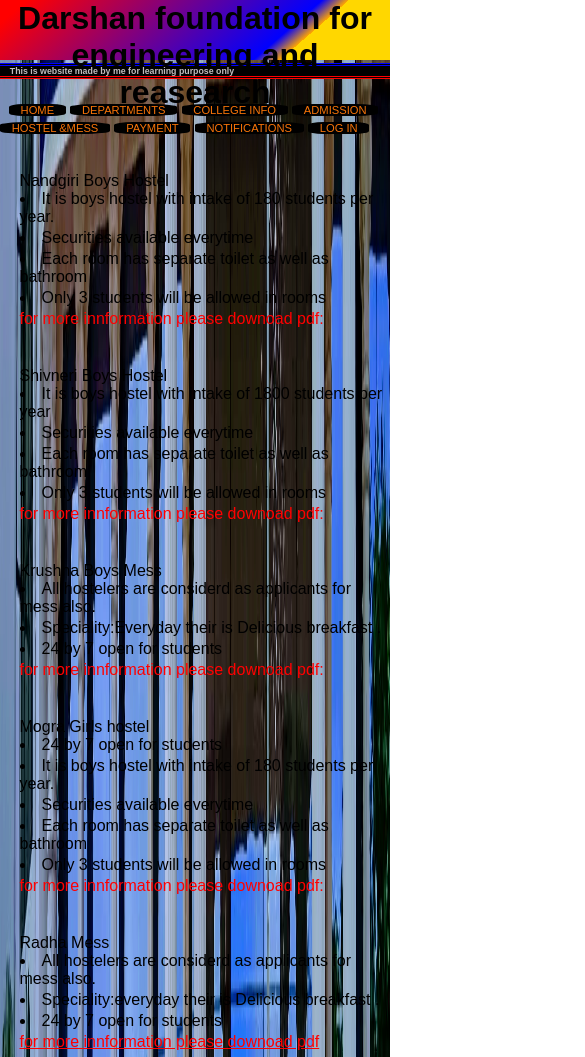
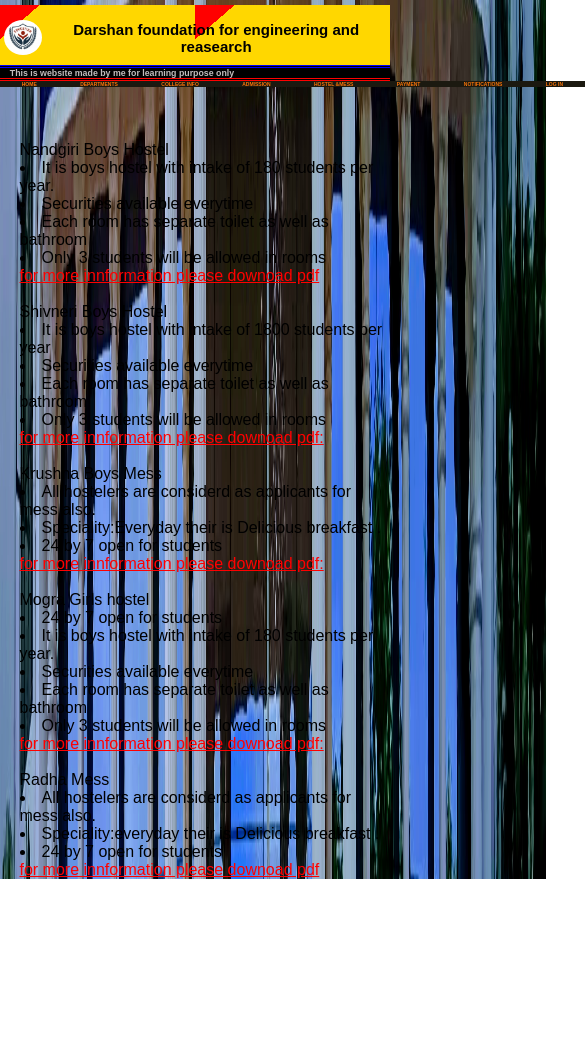
Before and after one commit to DarshanD96k/College-full-web, a plain HTML site: page HOSTEL AND MESS.HTML in a window 390 px wide. Shown: the whole page, 585 px wide, since content can reach past the window. After the commit the page ends 879 px from the top, so only its background shows below. Drawn offline with Linux system fonts and the light colour scheme; files whose address does not match are found by name.

Commit message:
college full web commit

```diff
--- a/Css/Admission.css
+++ b/Css/Admission.css
@@ -1,10 +1,8 @@
 *{
 font-family: sans-serif;
 
-
-background-image: none;
-margin:auto;
-margin-bottom: 3px;
+padding: 0px;
+margin:0px;
 }
 .backadd{
     justify-content: center;
--- a/Css/Collegeinfo.css
+++ b/Css/Collegeinfo.css
@@ -1,5 +1,5 @@
 *{padding:0px;
-  margin:auto;
+  margin:0px;
 
 }
 .infocon{
@@ -10,10 +10,10 @@
     margin: 10%;
     border-radius: 50px;
     border-block-end-color: red;
-    border-block-end-width: 8px;
+    border-block-end-width: 5px;
     border-block-end-style: groove;
     border-block-start-color: blue;
-    border-block-start-width: 8px;
+    border-block-start-width: 5px;
     border-block-start-style: groove;
 }
 .infohead{
--- a/Css/HM.css
+++ b/Css/HM.css
@@ -3,8 +3,7 @@
 
 
     background-image: none;
-    margin:auto;
-    margin-bottom: 3px;
+    margin: 0px;
     }
 hm{
     margin-left: 5%;
--- a/Css/Menu.css
+++ b/Css/Menu.css
@@ -35,15 +35,71 @@
 
 .tab{
     color: rgb(248, 116, 8);
-    background-color: black;
+    margin: auto;
+    font-weight: bolder;
+
+
+
     text-decoration: none;
-    padding-right: 3%;
-    padding-left: 3%;
-    border-radius: 25%;
-    font-size: 70%;
+    font-size: 120%;
 }
 .tab:hover{
 
     background-color:blue;
 
 }
+.imgcol11{
+
+    height: 7%;
+    width:5%;
+    border-radius: 51%;
+
+
+
+}
+.alltabs{
+    background-color: rgb(27, 25, 16);
+    height: 25%;
+    width: 100%;
+    display: flex;
+    justify-content: center;
+}
+.headi1{
+
+    display: flex;
+    justify-content: center;
+    align-items: center;
+    margin-top: 5px;
+}
+
+
+/*----------------------------------------------------------*/
+
+@media screen and (max-width:1000px)
+  {
+
+ *{
+  margin: 0px;
+  padding: 0px;
+  box-sizing: border-box;
+
+  }
+  .alltabs{
+    background-color: rgb(27, 25, 16);
+    height: 25%;
+    width: 150%;
+    display: flex;
+    justify-content: center;
+}
+
+
+.tab{
+    color: rgb(248, 116, 8);
+    margin: auto;
+    font-weight: bolder;
+
+
+
+    text-decoration: none;
+    font-size: 5px;
+}}
--- a/Css/collegemenu.css
+++ b/Css/collegemenu.css
@@ -5,12 +5,15 @@
 
 }
 .headi1{
-    background:linear-gradient(139deg,red 05%, blue 60%,orange 65%, gold 0%);
+    background:linear-gradient(139deg,red 15%,  gold 0%);
     background-size: 120%;
 
     font-size: 25px;
+    padding: 1%;
 
-    justify-items: center;
+
+    display: flex;
+    justify-content: center;
     align-items: center;
 }
 .headi2{
@@ -162,8 +165,8 @@
     font-size: 20px;
 }
 .imgcol51{
-    height: 20%;
-    width:10%;
+    height: 15%;
+    width:7%;
     border-radius: 51%;
 
 
--- a/HOSTEL AND MESS.HTML
+++ b/HOSTEL AND MESS.HTML
@@ -1,16 +1,22 @@
 <!DOCTYPE html>
 <head>
-    <h1><center> Darshan foundation
+    <h1 class="headi1" > <div class="subcol-5"  >
+
+        <img src="images/collegelogo.jpg" class="imgcol51" alt=""> &nbsp;<center >Darshan foundation
          for engineering and reasearch  </center>
-</h1>
+
+    </div> </h1>
+
     <h2> &nbsp  &nbsp This is website made by me for learning purpose only
 
     </h2>
     <link rel="stylesheet" href="Css/Menu.css">
+    <link rel="stylesheet" href="Css/collegemenu.css">
     <link rel="stylesheet" href="Css/HM.css">
-</head><br>
-<body>  &nbsp
-    <a class="tab" href="index.html"> HOME</a>
+</head>
+<body>
+    <div class="alltabs">
+      <a class="tab"  href="index.html"> HOME</a>
        <a class="tab" href="DEPARTMENTS.HTML"> DEPARTMENTS</a>
          <a  class="tab" href="COLLEGE INFO.HTML">COLLEGE INFO</a>
          <a  class="tab" href="ADMISSION.HTML">ADMISSION</a>
@@ -18,7 +24,7 @@
          <a   class="tab"  href="PAYMENTS.HTML">PAYMENT</a>
          <a   class="tab" href="NOTIFICATIONS .HTML">NOTIFICATIONS</a>
          <a    class="tab"  href="LOG IN.HTML">LOG IN</a>
-</body>
+        </div>     </body>
     <body ><br><br><br>
 
         <HM class="headhm">Nandgiri Boys Hostel</HM>
@@ -30,7 +36,7 @@
        <li> Each room has separate toilet as well as bathroom</li>
        <li>Only 3 students will be allowed in rooms</li></points>
 
-       <div class="ht"      style="color: red; size: 25px;">for more innformation please downoad pdf:<b href="" value="click here"> </b></div>
+       <a class="ht"   href="#"    style="color: red; size: 25px;">for more innformation please downoad pdf</a>
 
 
 
@@ -43,7 +49,7 @@
        <li>Securities available everytime</li>
        <li> Each room has separate toilet as well as bathroom</li>
        <li>Only 3 students will be allowed in rooms</li></points>
-       <div class="ht" style="color: red; size: 25px;">for more innformation please downoad pdf:<b href="" value="click here"> </b></div>
+       <a href="#" class="ht" style="color: red; size: 25px;">for more innformation please downoad pdf:</a>
 <br><Br>
         <HM class="headhm">Krushna Boys Mess</HM>
 <img src="">
@@ -52,7 +58,7 @@
 <li>Speciality:Everyday their is Delicious  breakfast . </li>
 
     <li>24 by 7 open for students</li></points>
-     <div class="ht" style="color: red; size: 25px;">for more innformation please downoad pdf:<b href="" value="click here"> </b></div>
+     <a href="#" class="ht" style="color: red; size: 25px;">for more innformation please downoad pdf:</a>
     <br><Br>
 
         <HM class="headhm">Mogra Girls hostel</HM>
@@ -64,7 +70,7 @@
        <li>Securities available everytime</li>
        <li> Each room has separate toilet as well as bathroom</li>
        <li>Only 3 students will be allowed in rooms</li></points>
-       <div class="ht" style="color: red; size: 25px;">for more innformation please downoad pdf:<b type="url" href="" value="click here"> </b></div>
+       <a href="#" class="ht" style="color: red; size: 25px;">for more innformation please downoad pdf:</a>
        <br><Br>
 
 
```
Also changed, not shown: ADMISSION.HTML (+12 -6 lines), COLLEGE INFO.HTML (+13 -5 lines), Css/Notification.css (+4 -3 lines), DEPARTMENTS.HTML (+13 -6 lines), LOG IN.HTML (+13 -6 lines), NOTIFICATIONS .HTML (+18 -11 lines), PAYMENTS.HTML (+12 -6 lines), index.html (+13 -5 lines). Lines whose indentation alone changed are shown as unchanged.
